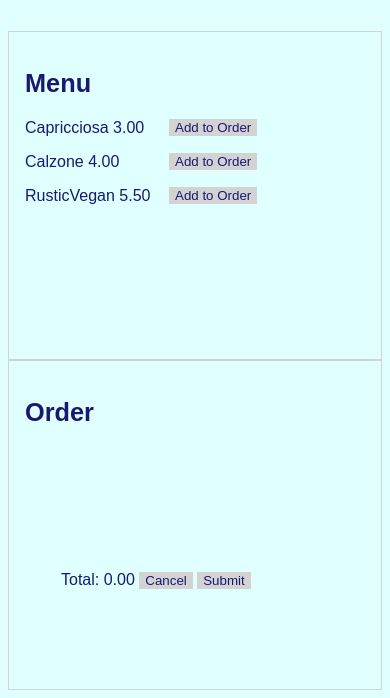
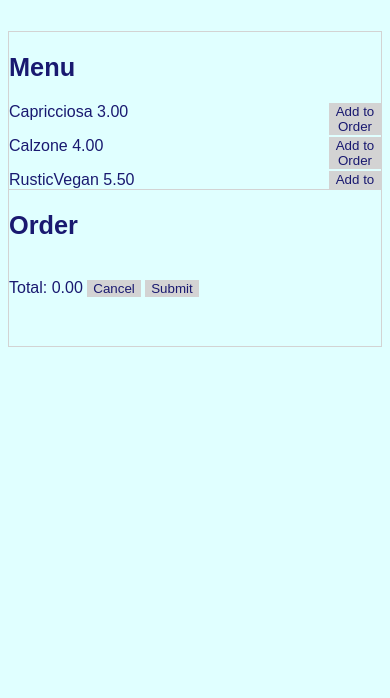
Before and after one commit to Magwit/pizza_dwelling, a plain HTML site: page index.html in a window 390 px wide. Shown: the part 155-853 px from the top of the page. Drawn offline with nearby package versions, Linux system fonts and the light colour scheme; a web font is replaced by a local one.

Commit message:
add basic responsive layout

```diff
--- a/index.html
+++ b/index.html
@@ -3,6 +3,8 @@
 
 <head>
   <meta charset="utf-8">
+  <meta name='viewport'
+      content='width=device-width, initial-scale=1.0, maximum-scale=1.0' />
   <title>The Pizza Dwelling</title>
   <link rel="stylesheet" media="screen" href="https://fontlibrary.org/face/nunito-sans" type="text/css" />
   <link rel="stylesheet" media="screen" href="https://fontlibrary.org/face/acro-script" type="text/css"/>
@@ -40,11 +42,13 @@
             <input type="text" v-bind:value="item.sum" readonly>
             <button v-on:click='editQty(index, -1)'>-</button>
             <button v-on:click='editQty(index, 1)'>+</button>
+            <br>
 
-            <br>
         </template>
+        <br>
         <span id="total">Total: {{ orderTotal }} <button v-on:click="order = []">Cancel</button>
         <button type="submit" name="button" >Submit</button></span>
+
       </form>
 
       </div>
--- a/styles.css
+++ b/styles.css
@@ -4,7 +4,8 @@
   background-color: LightCyan;
 }
 
-h1 {
+#mainHeading {
+  text-align: center;
   font-size: 6vmax;
 }
 
@@ -27,23 +28,21 @@ li {
 }
 
 .box {
-  height: 35vh;
+  height: 40vmin;
   flex-basis: 400px;
   flex-grow: 1;
-  padding: 1rem;
+  /*padding: 1rem;*/
+  /*padding: 15px, 1rem, 0, 1rem;*/
+  /*padding: 4vh 10vw 10vh 10vw;*/
   border: 1px solid lightgray;
   position: relative;
 }
 
 #total {
-  position: absolute;
-  top: 210px;
-  left: 52px;
+  /*position: absolute;
+  bottom: 0.5vmax;
+  left: 0vh;*/
   /*text-decoration: underline;*/
-}
-
-#mainHeading {
-  text-align: center;
 }
 
 input {
@@ -64,5 +63,5 @@ button {
 .menu button {
   /*padding: 0.4rem;*/
   position: absolute;
-  left: 10rem;
+  left: 20rem;
 }
```
